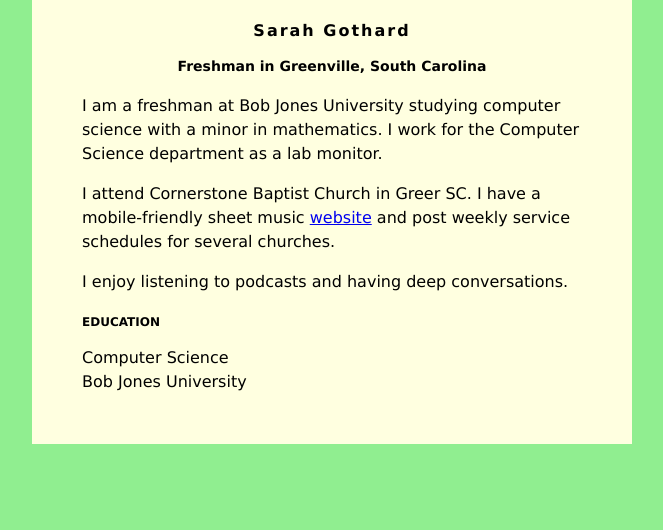
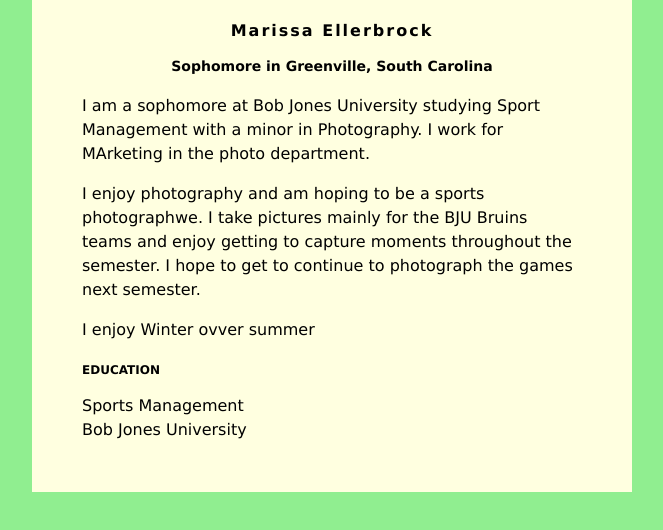
Before and after one commit to melle987/melle987.github.io, a plain HTML site: page index.html in a window 1280 px wide. Shown: the whole page, without its empty margins (308-971 px from the left). Drawn offline with Linux system fonts and the light colour scheme.

Commit message:
Update index.html

```diff
--- a/index.html
+++ b/index.html
@@ -30,21 +30,21 @@ h3 {
 </head>
 <body>
     <div id="content">
-        <h1>Sarah Gothard</h1>
-        <h2>Freshman in Greenville, South Carolina</h2>
+        <h1>Marissa Ellerbrock</h1>
+        <h2>Sophomore in Greenville, South Carolina</h2>
 
-         <p>I am a freshman at Bob Jones University studying computer science with a minor in
-            mathematics. I work for the Computer Science department as a lab monitor.</p>
+         <p>I am a sophomore at Bob Jones University studying Sport Management with a minor in
+            Photography. I work for MArketing in the photo department.</p>
          <p>
-            I attend Cornerstone Baptist Church in Greer SC. I have a mobile-friendly
-            sheet music <a href="https://mobilehymns.org/">website</a> and post weekly service
-            schedules for several churches.
+            I enjoy photography and am hoping to be a sports photographwe. I take pictures
+            mainly for the BJU Bruins teams and enjoy getting to capture moments throughout the semester.
+            I hope to get to continue to photograph the games next semester.
          </p>
          <p>
-            I enjoy listening to podcasts and having deep conversations.
+            I enjoy Winter ovver summer
          </p>
         <h3>EDUCATION</h3>
-        Computer Science<br />
+        Sports Management<br />
         Bob Jones University
     </div>
 
```
